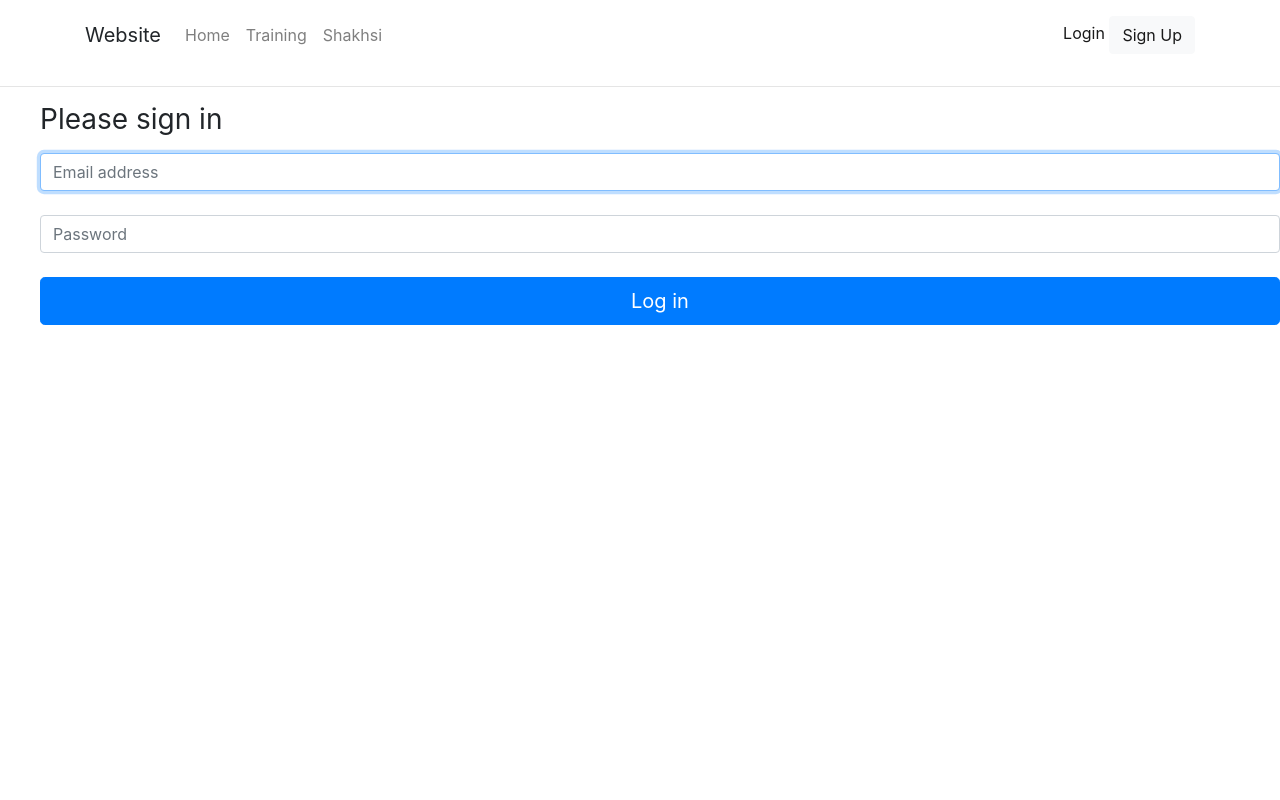
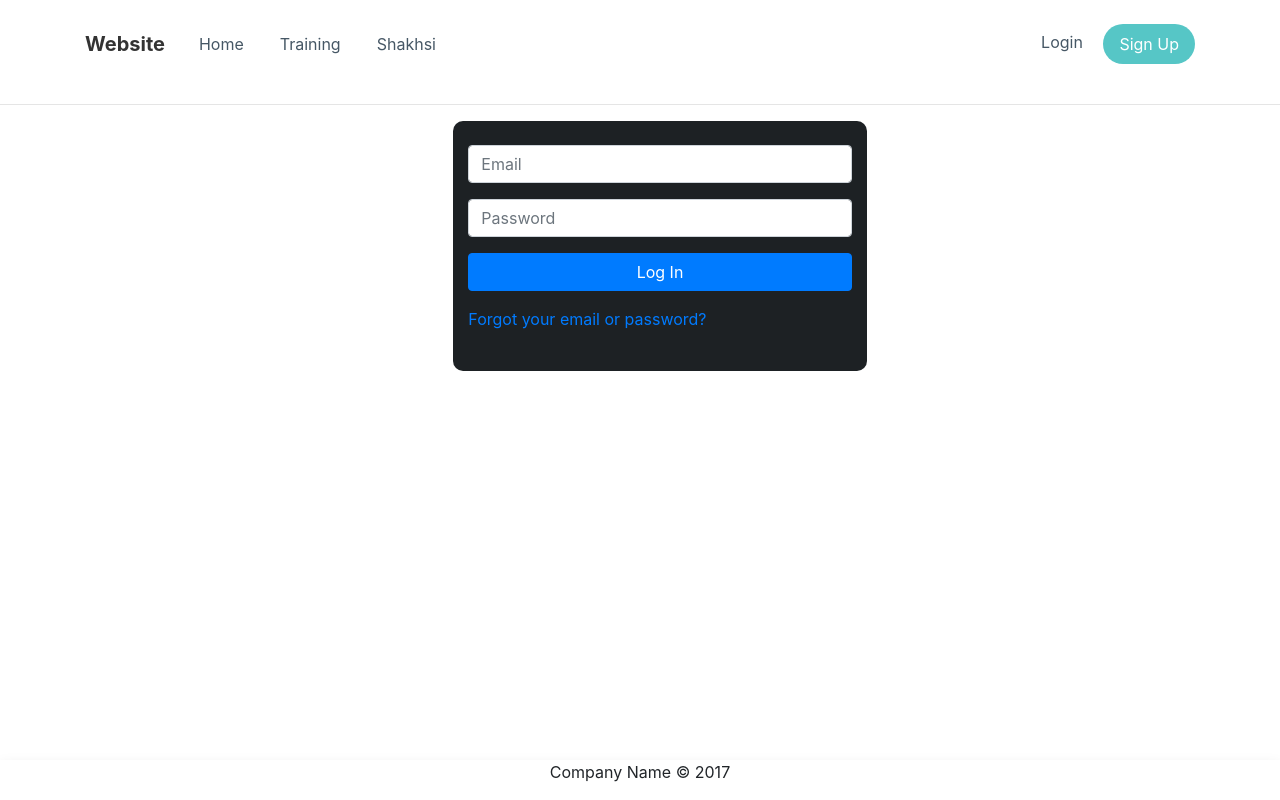
Before and after one commit to ekhoshnood/auto_what, a Django app: template account/templates/account/login.html in a window 1280 px wide. Run offline with Django 3.2, Linux system fonts and the light colour scheme; the template is opened without the code that fills it, so the values that code supplies are empty; parts of the project's set-up code (start-up, migrations or seed data) failed here and were passed over; some libraries are stand-ins or nearby versions.

Commit message:
bootstrap done

```diff
--- a/account/templates/account/login.html
+++ b/account/templates/account/login.html
@@ -1,37 +1,4 @@
 {% extends 'base.html' %}
-
-<style>
-
-    .form-signin {
-      width: 50%;
-      max-width: 330px;
-      padding: 15px;
-      margin: auto;
-    }
-    .form-signin .checkbox {
-      font-weight: 400;
-    }
-    .form-signin .form-control {
-      position: center;
-      box-sizing: border-box;
-      height: auto;
-      padding: 10px;
-      font-size: 16px;
-    }
-    .form-signin .form-control:focus {
-      z-index: 2;
-    }
-    .form-signin input[type="email"] {
-      margin-bottom: -1px;
-      border-bottom-right-radius: 0;
-      border-bottom-left-radius: 0;
-    }
-    .form-signin input[type="password"] {
-      margin-bottom: 10px;
-      border-top-left-radius: 0;
-      border-top-right-radius: 0;
-    }
-</style>
 
 
 {% block title %}
@@ -39,17 +6,30 @@
 {% endblock title %}
 
 {%  block body %}
-<div class="login-box">
-    <form class="form-signin" method="post">
+    <style>
+        .login-box{
+            background: #1d2124;
+            border-radius: 10px;
+        }
+    </style>
+
+
+        <div class="col-md-4 offset-md-4 login-box">
+            <br>
+            <form method="post">
                 {% csrf_token %} <!-- this is required for work properly
                                     this is encryption token, that is like : its a security thing and
                                     works like if you stay for too long on the form it will expire -->
-        <h1 class="h3 mb-3 font-weight-normal">Please sign in</h1>
-        <label for="inputEmail" class="sr-only">Email address</label>
-        <input type="email" name="email" id="inputEmail" class="form-control" placeholder="Email address" required autofocus>
-        <br>
-        <label for="inputPassword" class="sr-only">Password</label>
-        <input type="password" name="password" id="inputPassword" class="form-control" placeholder="Password" required>
+                <h2 class="sr-only">Login Form</h2>
+                <div class="illustration">
+                    <i class="icon ion-ios-locked-outline"></i>
+                </div>
+                <div class="form-group">
+                    <input class="form-control" type="email" name="email" placeholder="Email">
+                </div>
+                <div class="form-group">
+                    <input class="form-control" type="password" name="password" placeholder="Password">
+                </div>
 
                 <!-- loop through any potential errors  -->
                     <!-- how does form knows if it  has errors => if we do a post request => it checks if the form is valid
@@ -68,9 +48,13 @@
                         <p>{{ login_form.non_field_errors }}</p>
                     </div>
                 {% endif %}
+                <div class="form-group">
+                    <button class="btn btn-primary btn-block" type="submit">Log In</button>
+                </div>
+                <a  class="forgot" href="#">Forgot your email or password?</a>
+            </form>
             <br>
-        <button class="btn btn-lg btn-primary btn-block" type="submit">Log in</button>
+        </div>
 
-    </form>
-</div>
+
 {% endblock body %}
--- a/templates/base.html
+++ b/templates/base.html
@@ -1,4 +1,6 @@
+{% load staticfiles %}
 <link rel="stylesheet" href="https://stackpath.bootstrapcdn.com/bootstrap/4.3.1/css/bootstrap.min.css" integrity="sha384-ggOyR0iXCbMQv3Xipma34MD+dH/1fQ784/j6cY/iJTQUOhcWr7x9JvoRxT2MZw1T" crossorigin="anonymous">
+
 
 <html>
     <head>
@@ -19,6 +21,6 @@
                 <h2>this is homepage :)</h2>
             {% endblock body %}
         </ul>
-
+        {% include 'snippets/footer.html' %}
     </body>
 </html>
--- a/templates/snippets/header.html
+++ b/templates/snippets/header.html
@@ -1,4 +1,3 @@
-<!--
 <style>
     .navigation-clean-button {
       background: #fff;
@@ -109,10 +108,9 @@
     .navigation-clean-button .navbar-text .action-button:hover {
       background: #66d7d7;
     }
-</style>
--->
 
 
+</style>
 <div>
     <nav class="navbar navbar-light navbar-expand-md navigation-clean-button">
         <div class="container">
```
Also changed, not shown: account/templates/account/register.html (+31 -12 lines), auto_what/static/header.css (deleted, +0 -109 lines), db.sqlite3, templates/css/header.html (added). Lines whose indentation alone changed are shown as unchanged.
